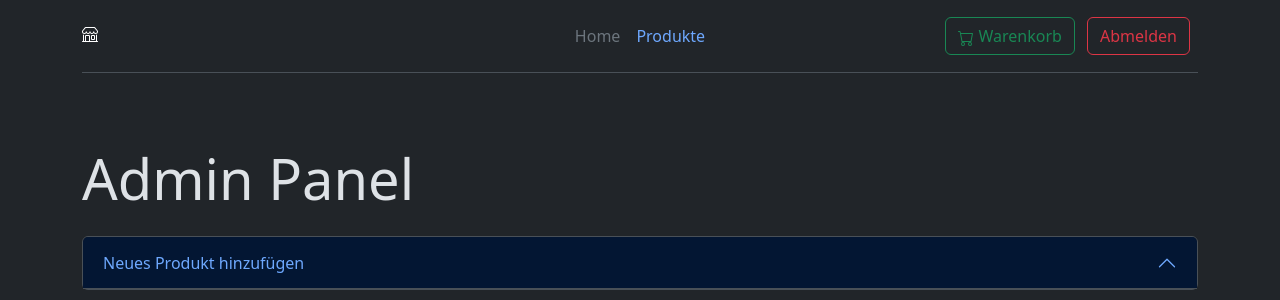
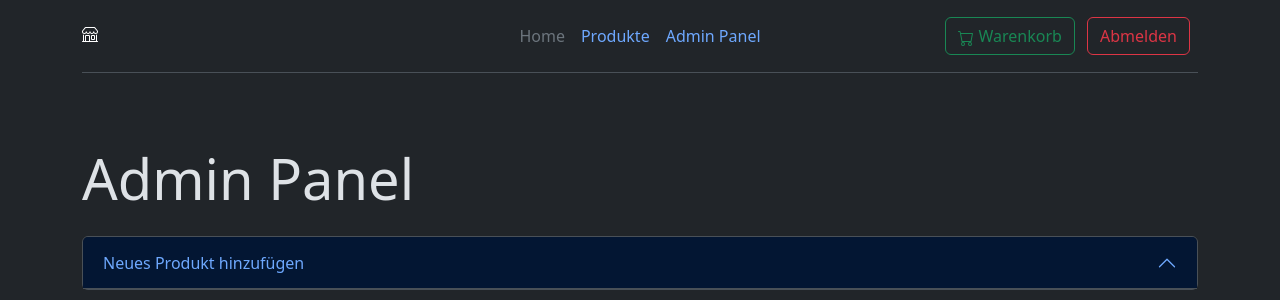
Before and after one commit to sventurbo/webshop, a PHP site: page /admin.php in a window 1280 px wide. Shown: the top 300 px of the page. Run offline with PHP 8.4, Linux system fonts and the light colour scheme; a user stored in the database is signed in; data comes from the database, SQL or seed files in the repository.

Commit message:
updates header to include admin panel

```diff
--- a/assets/templates/header.php
+++ b/assets/templates/header.php
@@ -33,6 +33,10 @@
       <ul class="nav col-12 col-md-auto mb-2 justify-content-center mb-md-0">
         <li><a href="index.php" class="nav-link px-2 link-secondary">Home</a></li>
         <li><a href="store.php" class="nav-link px-2">Produkte</a></li>
+        <?php
+        if (isset($_SESSION['permission']) || $_SESSION['permission'] == 'admin') { ?>
+        <li><a href="admin.php" class="nav-link px-2">Admin Panel</a></li>
+        <?php } ?>
       </ul>
 
       <div class="col-md-3 text-end">
@@ -41,8 +45,10 @@
         <a href="signup.php"><button type="button" class="btn btn-primary">Registrieren</button></a>
         <?php } else{ ?>
           <button type="button" class="btn btn-outline-success me-2" onclick="openCart()"><svg xmlns="http://www.w3.org/2000/svg" width="16" height="16" fill="currentColor" class="bi bi-cart" viewBox="0 0 16 16">
-  <path d="M0 1.5A.5.5 0 0 1 .5 1H2a.5.5 0 0 1 .485.379L2.89 3H14.5a.5.5 0 0 1 .491.592l-1.5 8A.5.5 0 0 1 13 12H4a.5.5 0 0 1-.491-.408L2.01 3.607 1.61 2H.5a.5.5 0 0 1-.5-.5M3.102 4l1.313 7h8.17l1.313-7zM5 12a2 2 0 1 0 0 4 2 2 0 0 0 0-4m7 0a2 2 0 1 0 0 4 2 2 0 0 0 0-4m-7 1a1 1 0 1 1 0 2 1 1 0 0 1 0-2m7 0a1 1 0 1 1 0 2 1 1 0 0 1 0-2"></path>
-</svg> Warenkorb</button>
+          <path d="M0 1.5A.5.5 0 0 1 .5 1H2a.5.5 0 0 1 .485.379L2.89 3H14.5a.5.5 0 0 1 .491.592l-1.5 8A.5.5 0 0 1 13 12H4a.5.5 0 0 1-.491-.408L2.01 3.607 1.61 2H.5a.5.5 0 0 1-.5-.5M3.102 4l1.313 7h8.17l1.313-7zM5 12a2 2 0 1 0 0 4 2 2 0 0 0 0-4m7 0a2 2 0 1 0 0 4 2 2 0 0 0 0-4m-7 1a1 1 0 1 1 0 2 1 1 0 0 1 0-2m7 0a1 1 0 1 1 0 2 1 1 0 0 1 0-2"></path>
+            </svg>
+            Warenkorb
+          </button>
           <a href="assets\templates\logout.php"><button type="button" class="btn btn-outline-danger me-2">Abmelden</button></a>
           <?php }?>
       </div>
```
